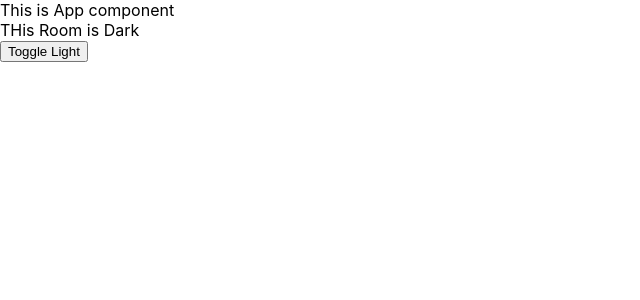
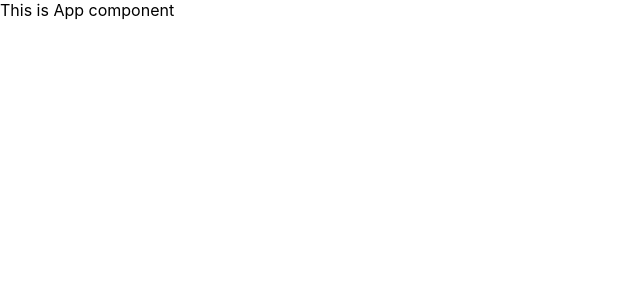
Before and after one commit to FarhadAbbasi/Bootcamp-C4, a React (Create React App) app: page / in a window 1280 px wide. Shown: the top 300 px of the page, without its empty margins (0-640 px from the left). Built offline with nearby package versions, Linux system fonts and the light colour scheme.

Commit message:
2nd commit

```diff
--- a/src/App.js
+++ b/src/App.js
@@ -1,14 +1,12 @@
 //import logo from './logo.svg';
 import React from 'react';
 import './App.css';
-import Room from './Room';
+//import Room from './Room';
 
 function App() {
   return (
     <div>
       This is App component
-
-      <Room></Room>
     </div>
   );
 }
--- a/src/Room.js
+++ /dev/null
@@ -1,25 +0,0 @@
-import React, { useState } from "react";
-//import './Room.css';
-
-
-function Room() {
-  let state = useState(false) ;
-  let isLit = state[0] ;
- // let setLit = state[1] ;
-
-  function UpdateLit() {
-    console.log ("Button Clicked");
-    isLit = !isLit ;
-  }
-
- // console.log("State f = ", state) ;
-
-  return (
-    <div>
-        THis Room is  {isLit? "Lit" : "Dark" } <br/>
-        <button onClick={UpdateLit}>Toggle Light </button>
-    </div>
-  );
-}
-
-export default Room;
```
